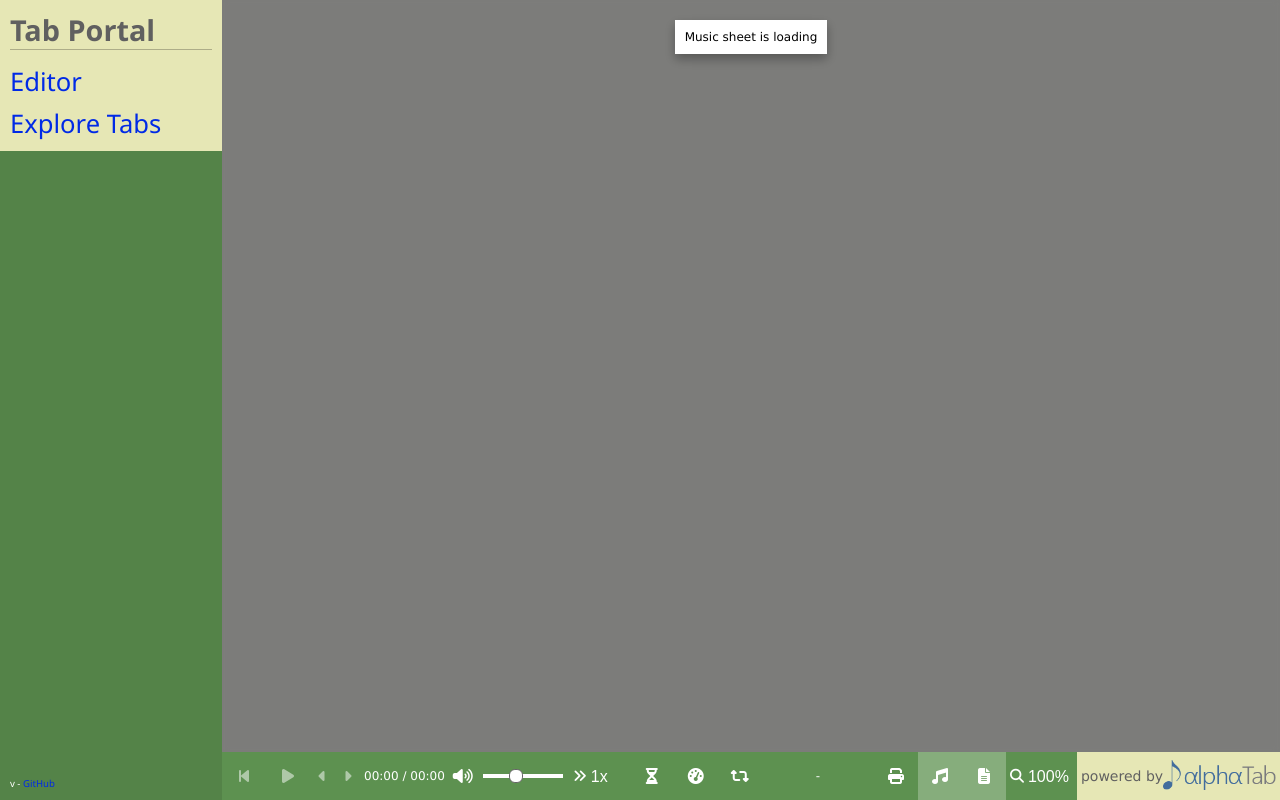
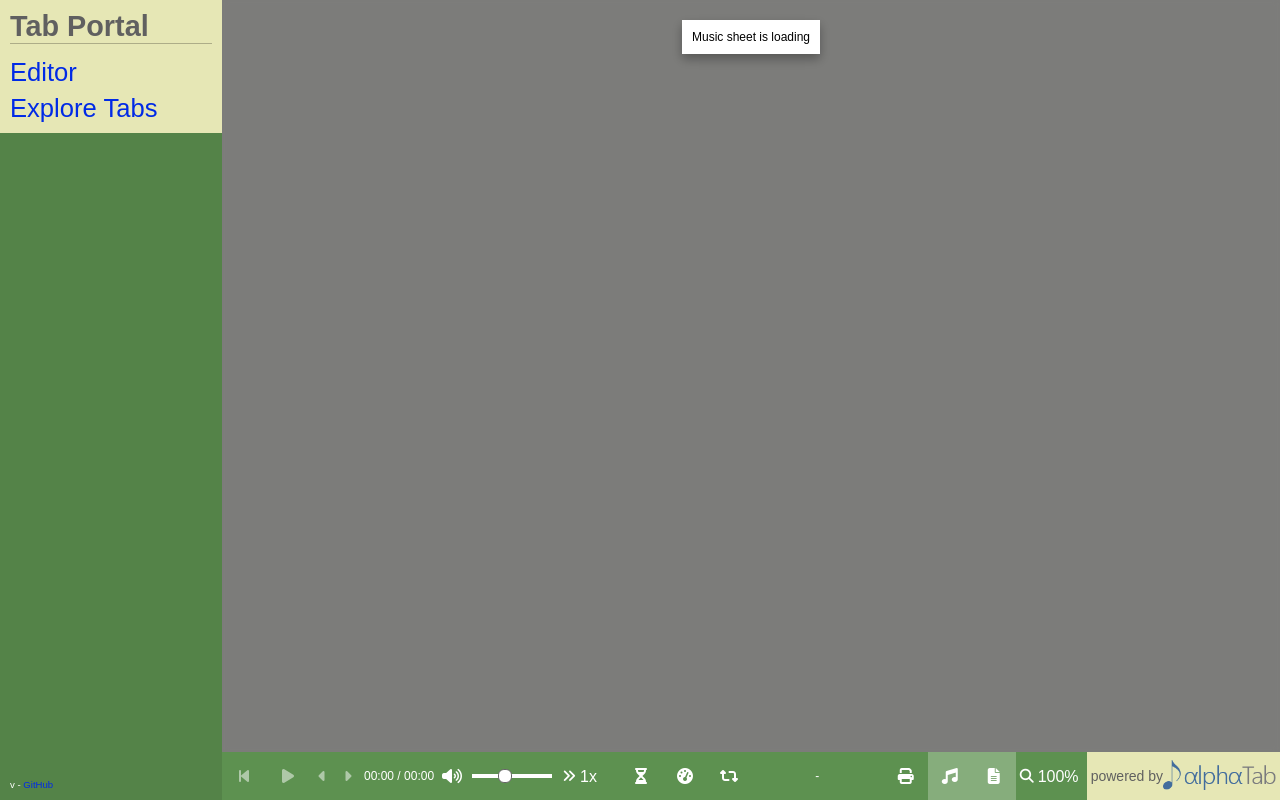
Before and after one commit to jonaro00/TabPortal, a Python web app: template templates/tabviewer.html in a window 1280 px wide. Run offline with Jinja, Linux system fonts and the light colour scheme; the template is opened without the code that fills it, so the values that code supplies are empty; some libraries are stand-ins or nearby versions.

Commit message:
css font

```diff
--- a/static/alphaTab.css
+++ b/static/alphaTab.css
@@ -3,7 +3,7 @@
 }
 
 .at-wrap {
-    font-family: Verdana, Geneva, Tahoma, sans-serif;
+    font-family: sans-serif;
     font-size: 12px;
     background-color: var(--page-bg-color, #f9f9f5);
     display: flex;
--- a/static/tabPortal.css
+++ b/static/tabPortal.css
@@ -29,7 +29,7 @@ body {
     margin: auto;
     box-shadow: 0px 0px 0px 1px #00000062;
     background-color: #f3f3f3;
-    font-family: 'Segoe UI', Tahoma, Geneva, Verdana, sans-serif;
+    font-family: sans-serif;
 }
 
 .tp-main a, .tp-main a:visited {
```
